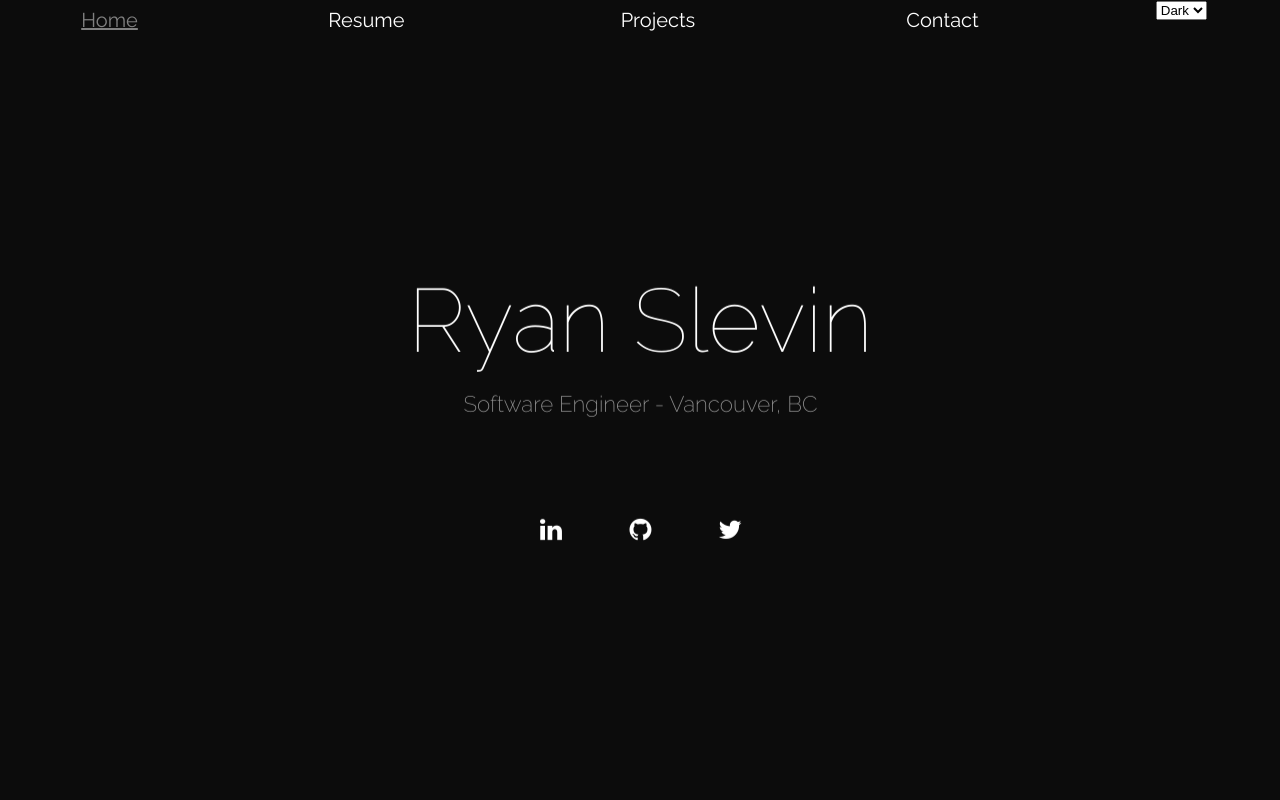
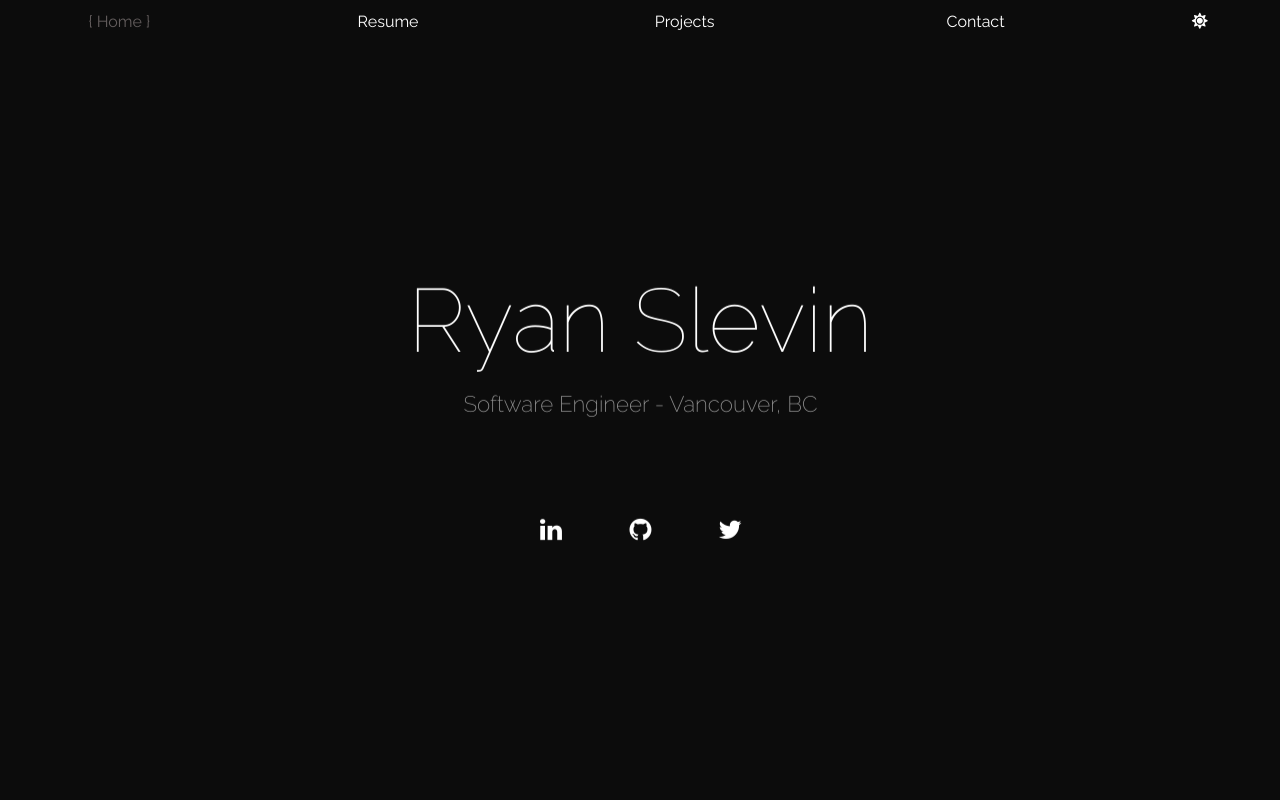
Before and after one commit to ryanslevin/homepage, a React (Create React App) app: page / in a window 1280 px wide. Shown: the top 800 px of the page. Built offline with nearby package versions, Linux system fonts and the light colour scheme.

Commit message:
Styling and navbar/button improvements

```diff
--- a/package.json
+++ b/package.json
@@ -3,6 +3,11 @@
   "version": "0.1.0",
   "private": true,
   "dependencies": {
+    "@fortawesome/fontawesome-svg-core": "^1.2.22",
+    "@fortawesome/free-brands-svg-icons": "^5.10.2",
+    "@fortawesome/free-regular-svg-icons": "^5.10.2",
+    "@fortawesome/free-solid-svg-icons": "^5.10.2",
+    "@fortawesome/react-fontawesome": "^0.1.4",
     "react": "^16.9.0",
     "react-dom": "^16.9.0",
     "react-scripts": "3.1.1",
--- a/src/App.js
+++ b/src/App.js
@@ -27,9 +27,16 @@ class App extends Component {
   }
 
   handleThemeChange(event) {
-    this.setState({
-      theme: event.target.value
-    })
+
+    if (this.state.theme === 'dark') {
+      this.setState({
+        theme: 'light'
+      })
+    }else{
+      this.setState({
+        theme: 'dark'
+      })
+    }
   }
 
   componentDidUpdate() {
--- a/src/Components/Home/Home.css
+++ b/src/Components/Home/Home.css
@@ -30,7 +30,6 @@
 
 .name-light{
     color: black;
-
 }
 
 .name-dark{
@@ -87,10 +86,8 @@
 
   .fa-light{
       color: black;
-
   }
 
   .fa-dark{
       color: white;
-
   }
--- a/src/Components/NavBar/NavBar.css
+++ b/src/Components/NavBar/NavBar.css
@@ -20,19 +20,15 @@
     text-align: center;
     margin-left: 10%;
     margin-right: 10%;
-    font-size: 2.5vh;
+    font-size: 1.25vmax;
     display: table-cell;
     vertical-align: middle;
     cursor: pointer;
-    font-style: bold;
+    position: relative;
 }
 
 .nav-btn-light{
     color: rgba(0,0,0,.5);
-}
-
-.nav-btn-light:hover{
-    color: purple;
 }
 
 .nav-btn-dark{
@@ -40,12 +36,98 @@
 }
 
 .nav-btn-active-light{
+    text-align: center;
+    margin-left: 10%;
+    margin-right: 10%;
+    font-size: 1.25vmax;
+    display: table-cell;
+    vertical-align: middle;
+    cursor: default;
     color: black;
-    text-decoration: underline;
 }
 
 .nav-btn-active-dark{
-    color: gray;
-    text-decoration: underline;
+    text-align: center;
+    margin-left: 10%;
+    margin-right: 10%;
+    font-size: 1.25vmax;
+    display: table-cell;
+    position: relative;
+    vertical-align: middle;
+    color: rgb(99, 93, 93);
+    cursor: default;
+}
 
+.nav-btn-active-light:before, .nav-btn-active-dark:before, .nav-btn-active-light:after, .nav-btn-active-dark:after {
+    opacity: 1;
+    font-size: 1.25vmax;
 }
+
+.nav-btn-active-light:before, .nav-btn-active-dark:before{
+    content: '{ ';
+    left: 100px;
+    transform: translateX(100px);
+}
+
+.nav-btn-active-light:after, .nav-btn-active-dark:after{
+    content: ' }';
+    right: 100px;
+    transform: translateX(-10px);
+}
+
+.nav-btn:before, .nav-btn:after {
+    opacity: 0;
+    font-size: 1.25vmax;
+    transition: all .5s;
+}
+
+.nav-btn:before {
+    content: '{ ';
+    left: 0px;
+    transform: translateX(10px);
+}
+
+.nav-btn:after {
+    content: ' }';
+    right: 0px;
+    transform: translateX(-10px);
+}
+
+.nav-btn:hover:before{
+    opacity: 1;
+}
+
+.nav-btn:hover:after{
+    opacity: 1;
+}
+
+.fa {
+}
+
+.fa-sun{
+    color: white;
+    padding: 1vmax;
+    font-size: 1.25vmax;
+    width: 1vmax;
+    text-align: center;
+    text-decoration: none;
+    cursor: pointer;
+}
+
+.fa-sun:hover{
+    opacity: 0.7;
+}
+
+.fa-moon{
+    color:black;
+    padding: 1vmax;
+    font-size: 1.25vmax;
+    width: 1vmax;
+    text-align: center;
+    text-decoration: none;
+    cursor: pointer;
+}
+
+.fa-moon:hover{
+    opacity: 0.7;
+}
--- a/src/Components/NavBar/NavBar.js
+++ b/src/Components/NavBar/NavBar.js
@@ -1,5 +1,7 @@
 import React, { Component } from 'react';
 import './NavBar.css';
+import { FontAwesomeIcon } from '@fortawesome/react-fontawesome'
+import { faSun, faMoon } from '@fortawesome/free-solid-svg-icons'
 
 import { Link } from 'react-scroll';
 
@@ -17,22 +19,30 @@ class NavBar extends Component {
 
     render() {
 
-        let navBarClass = 'nav-bar nav-bar-'+this.props.theme
+        let navBarClass = 'nav-bar nav-bar-' + this.props.theme
+        let homeLinkClass = 'nav-btn nav-btn-' + this.props.theme
+        let resumeLinkClass = 'nav-btn nav-btn-' + this.props.theme
+        let projectsLinkClass = 'nav-btn nav-btn-' + this.props.theme
+        let contactLinkClass = 'nav-btn nav-btn-' + this.props.theme
 
 
-        let homeLinkClass = 'nav-btn nav-btn-'+this.props.theme
-        let resumeLinkClass = 'nav-btn nav-btn-'+this.props.theme
-        let projectsLinkClass = 'nav-btn nav-btn-'+this.props.theme
-        let contactLinkClass = 'nav-btn nav-btn-'+this.props.theme
+        if (this.state.activeContainer === 'homeContainer') {
+            homeLinkClass = 'nav-btn-active-' + this.props.theme
+        } else if (this.state.activeContainer === 'resumeContainer') {
+            resumeLinkClass = 'nav-btn-active-' + this.props.theme
+        } else if (this.state.activeContainer === 'projectsContainer') {
+            projectsLinkClass = 'nav-btn-active-' + this.props.theme
+        } else if (this.state.activeContainer === 'contactContainer') {
+            contactLinkClass = 'nav-btn-active-' + this.props.theme
+        }
 
-        if (this.state.activeContainer === 'homeContainer') {
-            homeLinkClass = 'nav-btn nav-btn-active-'+this.props.theme
-        } else if (this.state.activeContainer === 'resumeContainer') {
-            resumeLinkClass = 'nav-btn nav-btn-active-'+this.props.theme
-        } else if (this.state.activeContainer === 'projectsContainer') {
-            projectsLinkClass = 'nav-btn nav-btn-active-'+this.props.theme
-        } else if (this.state.activeContainer === 'contactContainer') {
-            contactLinkClass = 'nav-btn nav-btn-active-'+this.props.theme
+        let icon = null;
+
+        if (this.props.theme === 'light') {
+            console.log('theme is light yo')
+            icon = <FontAwesomeIcon icon={faMoon} onClick={this.props.handleThemeChange(this.event)}/>
+        }else {
+            icon = <FontAwesomeIcon icon={faSun} onClick={this.props.handleThemeChange(this.event)}/>
         }
 
         return (
@@ -45,10 +55,7 @@ class NavBar extends Component {
                     spy={true} smooth={true} duration={500} onClick={() => this.handleContainerChange('projectsContainer')}>Projects</Link>
                 <Link className={contactLinkClass} to='contactContainer'
                     spy={true} smooth={true} duration={500} onClick={() => this.handleContainerChange('contactContainer')}>Contact</Link>
-                    <select name='themes' onChange={this.props.handleThemeChange(this.event)}>
-                        <option value='dark'>Dark</option>
-                        <option value='light'>Light</option>
-                    </select>
+                {icon}
             </div>
         )
     }
```
Also changed, not shown: 1 other file (tests, documents, lock files or other folders). Lines whose indentation alone changed are shown as unchanged.
